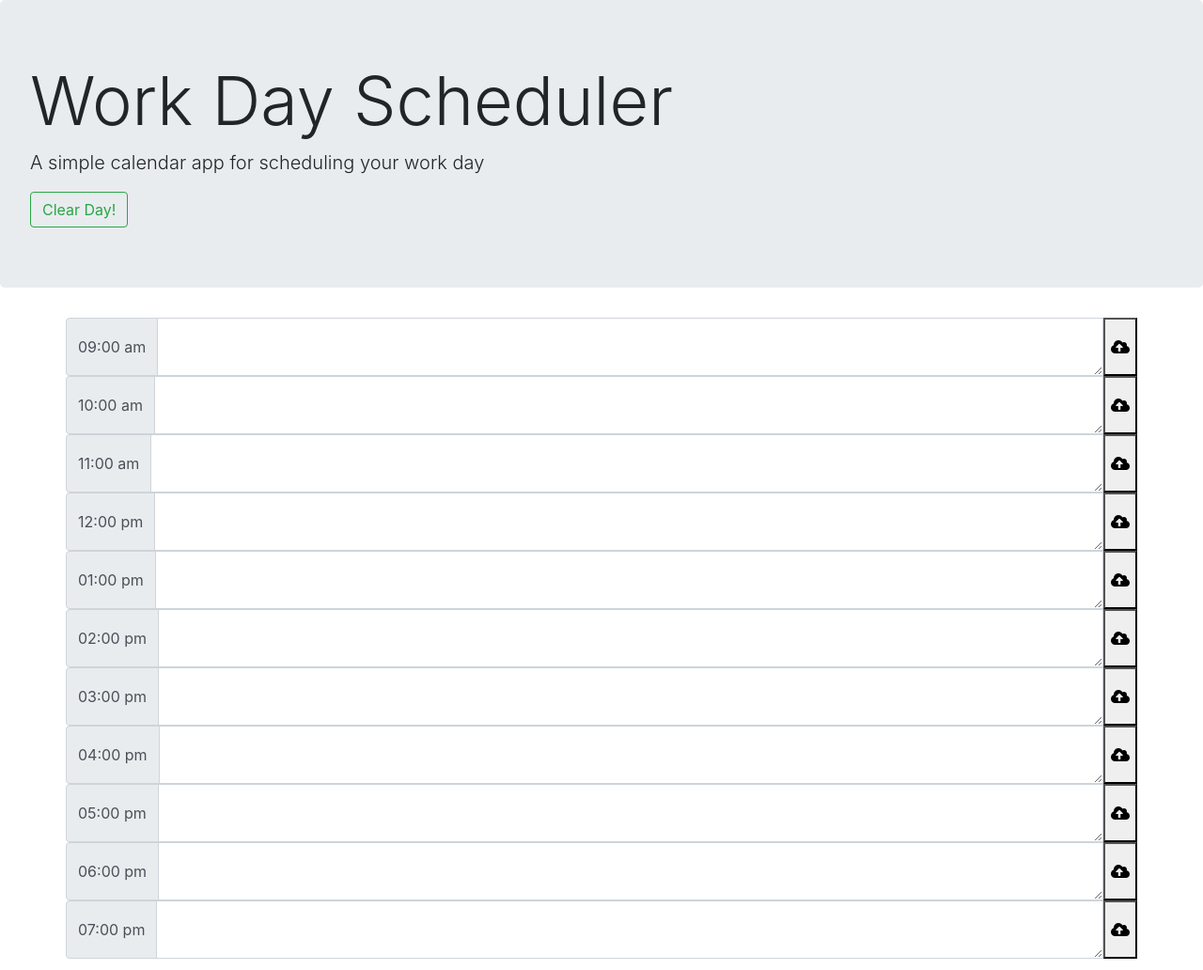
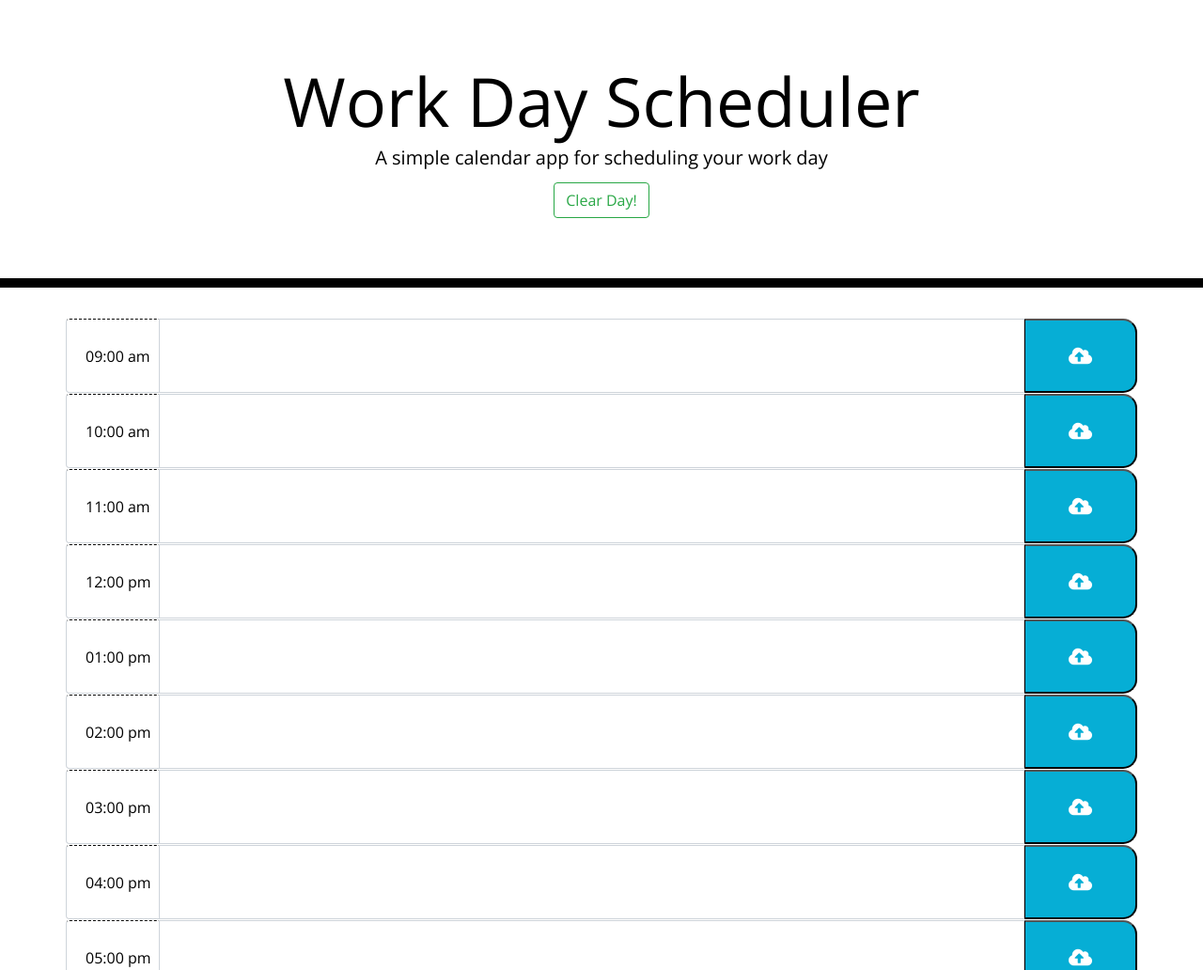
Before and after one commit to lowtiergod/workday-scheduler, a plain HTML site: page index.html in a window 1280 px wide. Shown: the top 1032 px of the page at 94% size. Drawn offline with nearby package versions, Linux system fonts and the light colour scheme; a script that the page names is missing.

Commit message:
css stylesheets added

```diff
--- /dev/null
+++ b/assets/styles/style.css
@@ -0,0 +1,85 @@
+/*this styles the work-day-scheduler */
+body {
+  font-family: 'Open Sans', sans-serif;
+  font-size: 16px;
+  line-height: 1;
+}
+
+textarea{
+  background: transparent;
+  border: none;
+  resize: none;
+  color: #000000;
+  border-left: 1px solid black;
+  padding: 10px;
+  width: 920px;
+}
+
+/* here comes the jumbo-dumbo-tron */
+.jumbotron {
+  text-align: center;
+  background-color: transparent;
+  color: black;
+  border-radius: 0;
+  border-bottom: 10px solid black;
+}
+
+.description{
+  white-space: pre-wrap;
+}
+
+.time-block{
+  text-align: center;
+  border-radius: 15px;
+}
+
+.input-group-text .form-control{
+  border: none;
+}
+
+.row {
+  white-space: pre-wrap;
+  height: 80px;
+  border-top: 1px solid white;;
+}
+/* this hour is for the 9:00am-7:00pm area */
+.hour {
+  background-color: #ffffff;
+  color: #000000;
+  border-top: 1px dashed #000000;
+  width: 100px;
+  text-align: center;
+  padding: 20px;
+}
+
+.past {
+  background-color: #d3d3d3;
+  color: white;
+}
+
+.present {
+  background-color: #ff6961;
+  color: white;
+}
+
+.future {
+  background-color: #77dd77;
+  color: white;
+}
+
+/*this style is for the button area that saves the tasks */
+.saveBtn {
+  border-left: 1px solid black;
+  border-top-right-radius: 15px;
+  border-bottom-right-radius: 15px;
+  background-color: #06AED5;
+  color: white;
+  width: 120px;
+  font-size: 20px;
+}
+
+/*the hover for the button */
+.saveBtn i:hover {
+  font-size: 40px;
+  transition: all .3s ease-in-out;
+}
--- a/index.html
+++ b/index.html
@@ -24,7 +24,7 @@
       href="https://fonts.googleapis.com/css?family=Open+Sans&display=swap"
       rel="stylesheet"
     />
-    <link rel="stylesheet" href="./assets/style/style.css" />
+    <link rel="stylesheet" href="./assets/styles/style.css" />
 
     <!--the work starts here-->
     <title>Work Day Scheduler</title>
```
